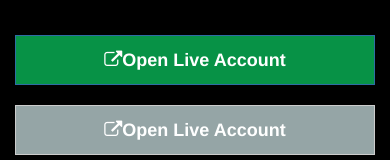
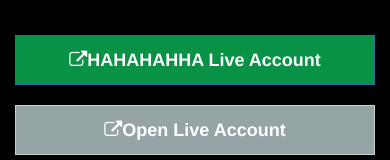
Before and after one commit to Tahaj24/hotforex-test-, a plain HTML site: page mobileview.html in a window 390 px wide. Shown: the top 160 px of the page. Drawn offline with nearby package versions, Linux system fonts and the light colour scheme.

Commit message:
just added hahaha

```diff
--- a/mobileview.html
+++ b/mobileview.html
@@ -15,7 +15,7 @@
 
 <div class="wrapper">
 	<div class="container mobile-view-sm hidden-lg hidden-md">
-		  <button type="button" class="btn btn-primary btn-lg btn-block top-green"><i class="fa fa-external-link"></i>Open Live Account</button>
+		  <button type="button" class="btn btn-primary btn-lg btn-block top-green"><i class="fa fa-external-link"></i>HAHAHAHHA Live Account</button>
 		  <button type="button" class="btn btn-default btn-lg btn-block bottom-gray"><i class="fa fa-external-link"></i>Open Live Account</button>
 
 	</div>
```
